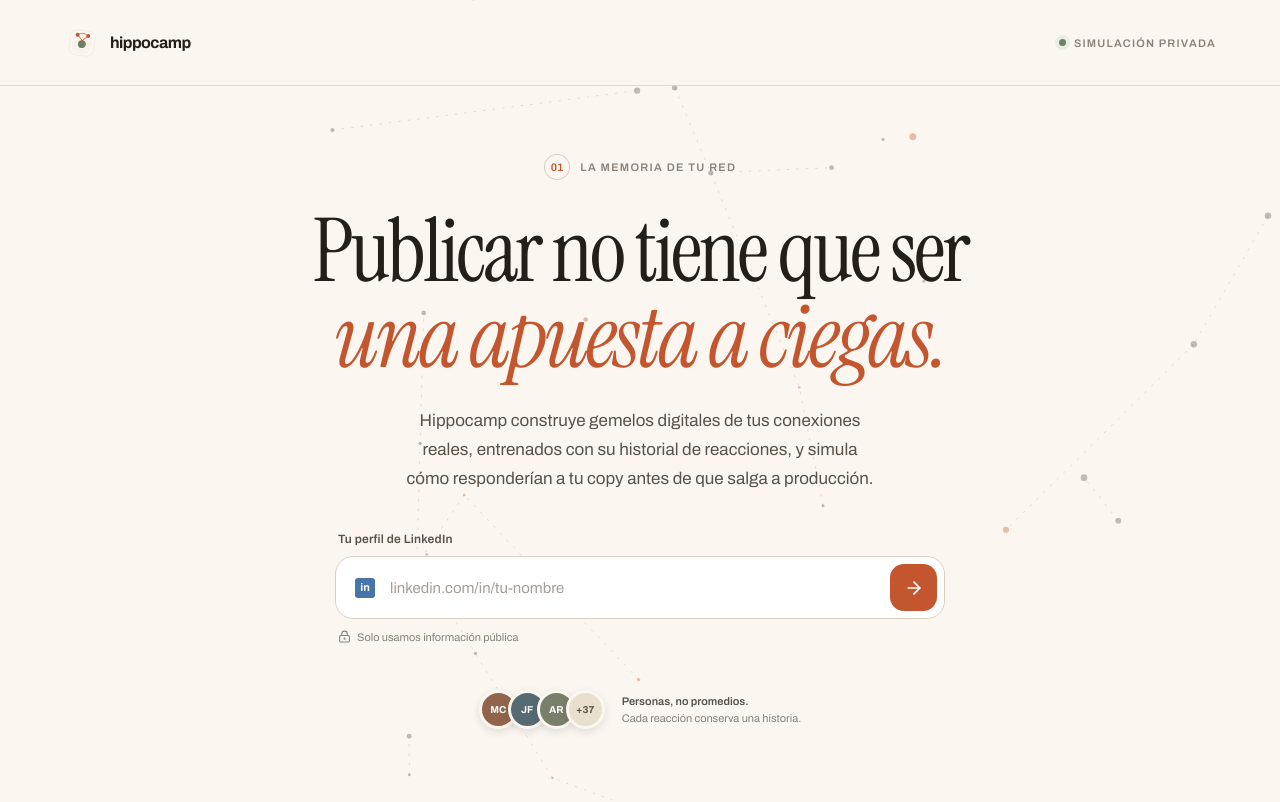
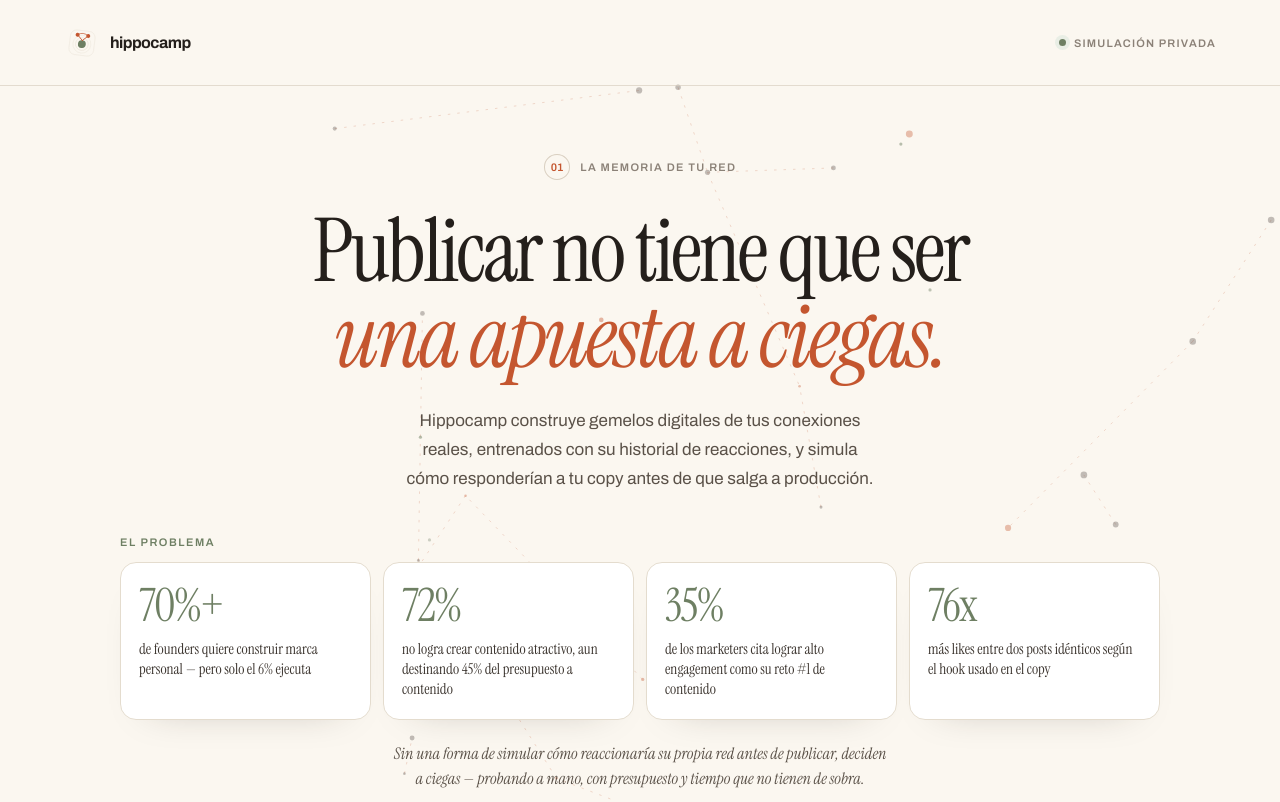
Before and after one commit to 1Nicolas8/PlatanusHack, a React (Vite) app in the folder frontend/: page / in a window 1280 px wide. Shown: the top 802 px of the page. Built offline with nearby package versions, Linux system fonts and the light colour scheme; no server answers.

Commit message:
feat(onboarding): mostrar las cifras que respaldan el problema
El jurado y el founder ven en la landing el 70%+, 72%, 35% y 76x, y las mismas cifras van en la ficha del hack.

```diff
--- a/frontend/src/features/onboarding/Onboarding.jsx
+++ b/frontend/src/features/onboarding/Onboarding.jsx
@@ -41,8 +41,39 @@ function Onboarding({ onSubmit, busy, remoteError }) {
           a tu copy antes de que salga a producción.
         </p>
 
+        <section className="evidence reveal reveal--four" aria-label="El problema">
+          <p className="evidence-kicker">El problema</p>
+          <ul className="evidence-grid">
+            <li>
+              <strong>70%+</strong>
+              <p>de founders quiere construir marca personal — pero solo el 6% ejecuta</p>
+            </li>
+            <li>
+              <strong>72%</strong>
+              <p>no logra crear contenido atractivo, aun destinando 45% del presupuesto a contenido</p>
+            </li>
+            <li>
+              <strong>35%</strong>
+              <p>de los marketers cita lograr alto engagement como su reto #1 de contenido</p>
+            </li>
+            <li>
+              <strong>76x</strong>
+              <p>más likes entre dos posts idénticos según el hook usado en el copy</p>
+            </li>
+          </ul>
+          <p className="evidence-note">
+            Sin una forma de simular cómo reaccionaría su propia red antes de
+            publicar, deciden a ciegas — probando a mano, con presupuesto y
+            tiempo que no tienen de sobra.
+          </p>
+          <p className="evidence-source">
+            Fuente: Marketing in Asia — MediaNews4U · HubSpot State of Marketing
+            2026 · Podawaa
+          </p>
+        </section>
+
         <form
-          className="linkedin-form reveal reveal--four"
+          className="linkedin-form reveal reveal--five"
           onSubmit={submit}
           noValidate
         >
--- a/frontend/src/styles.css
+++ b/frontend/src/styles.css
@@ -49,14 +49,25 @@ button { color: inherit; }
 .header-note { display: flex; align-items: center; gap: 8px; color: var(--ink-4); font-size: 11px; font-weight: 600; text-transform: uppercase; letter-spacing: .11em; }
 .status-dot, .live-dot { width: 7px; height: 7px; border-radius: 50%; background: var(--positive); box-shadow: 0 0 0 4px var(--positive-soft); }
 
-.onboarding { min-height: 100vh; position: relative; overflow: hidden; display: flex; flex-direction: column; isolation: isolate; }
-.hero { width: min(860px, calc(100% - 48px)); margin: auto; padding: 68px 0 74px; text-align: center; display: flex; flex-direction: column; align-items: center; position: relative; z-index: 2; }
+.onboarding { min-height: 100vh; position: relative; overflow-x: hidden; display: flex; flex-direction: column; isolation: isolate; }
+.hero { width: min(1040px, calc(100% - 48px)); margin: auto; padding: 68px 0 74px; text-align: center; display: flex; flex-direction: column; align-items: center; position: relative; z-index: 2; }
+.hero h1 { width: min(860px, 100%); }
+.hero-copy, .linkedin-form { width: min(610px, 100%); }
 .eyebrow { display: inline-flex; align-items: center; gap: 10px; color: var(--ink-4); font-size: 11px; line-height: 1; font-weight: 600; letter-spacing: .12em; text-transform: uppercase; }
 .eyebrow span { min-width: 26px; height: 26px; padding: 0 6px; display: grid; place-items: center; border: 1px solid var(--border-strong); border-radius: 50%; color: var(--accent); letter-spacing: 0; }
 .hero h1, .loading-card h1, .copy-studio h1 { font-family: var(--font-display); font-weight: 400; letter-spacing: -.035em; line-height: .98; margin: 28px 0 0; text-wrap: balance; }
 .hero h1 { font-size: clamp(52px, 7vw, 88px); }
 .hero h1 em, .loading-card h1 em, .copy-studio h1 em { color: var(--accent); font-weight: 400; }
 .hero-copy { max-width: 610px; margin: 27px 0 0; color: var(--ink-3); font-size: clamp(15px, 1.5vw, 17px); line-height: 1.7; text-wrap: balance; }
+
+.evidence { width: 100%; margin-top: 42px; text-align: left; }
+.evidence-kicker { margin: 0 0 14px; color: var(--positive); font-size: 11px; font-weight: 600; letter-spacing: .14em; text-transform: uppercase; }
+.evidence-grid { margin: 0; padding: 0; list-style: none; display: grid; grid-template-columns: repeat(4, minmax(0, 1fr)); gap: 12px; }
+.evidence-grid li { padding: 22px 18px 20px; background: var(--card); border: 1px solid var(--border); border-radius: 16px; box-shadow: 0 16px 40px -32px rgba(36, 31, 27, .35); }
+.evidence-grid strong { display: block; color: var(--positive); font-family: var(--font-display); font-size: clamp(34px, 3.6vw, 46px); font-weight: 400; letter-spacing: -.03em; line-height: .9; }
+.evidence-grid p { margin: 12px 0 0; color: var(--ink-2); font-family: var(--font-display); font-size: 15px; line-height: 1.35; }
+.evidence-note { max-width: 760px; margin: 22px auto 0; color: var(--ink-3); font-family: var(--font-display); font-size: 16px; font-style: italic; line-height: 1.55; text-align: center; text-wrap: balance; }
+.evidence-source { margin: 12px 0 0; color: var(--ink-4); font-size: 10px; letter-spacing: .04em; text-align: center; }
 
 .linkedin-form { width: min(610px, 100%); margin-top: 38px; text-align: left; }
 .linkedin-form > label, .composer-label { display: block; margin: 0 0 10px 3px; color: var(--ink-3); font-size: 12px; font-weight: 600; letter-spacing: .02em; }
@@ -89,7 +100,7 @@ button { color: inherit; }
 .onboarding-footer i { display: block; height: 1px; flex: 1; background: var(--border); }
 
 .reveal { opacity: 0; transform: translateY(14px); animation: reveal .7s cubic-bezier(.2,.75,.25,1) forwards; }
-.reveal--one { animation-delay: .08s; }.reveal--two { animation-delay: .17s; }.reveal--three { animation-delay: .27s; }.reveal--four { animation-delay: .38s; }
+.reveal--one { animation-delay: .08s; }.reveal--two { animation-delay: .17s; }.reveal--three { animation-delay: .27s; }.reveal--four { animation-delay: .38s; }.reveal--five { animation-delay: .5s; }
 @keyframes reveal { to { opacity: 1; transform: translateY(0); } }
 
 .loading-page { min-height: 100vh; background: transparent; }
@@ -376,6 +387,7 @@ button { color: inherit; }
 }
 
 @media (max-width: 860px) {
+  .evidence-grid { grid-template-columns: 1fr 1fr; }
   .workspace-shell, .workspace--report .workspace-shell { width: calc(100% - 32px); padding: 36px 0 60px; }
   .workspace-stage { grid-template-columns: 1fr; row-gap: 20px; }
   .workspace-hero { display: contents; }
@@ -392,6 +404,7 @@ button { color: inherit; }
 @media (max-width: 600px) {
   .site-header { height: 70px; padding: 0 20px; }.header-note { font-size: 9px; }.header-note span + * { display: none; }
   .hero { width: calc(100% - 36px); padding: 48px 0 52px; }.hero h1 { font-size: 49px; }.hero-copy { font-size: 14px; }
+  .evidence-grid { grid-template-columns: 1fr; gap: 8px; }.evidence-grid li { padding: 16px 16px 14px; display: grid; grid-template-columns: auto 1fr; gap: 12px; align-items: center; }.evidence-grid strong { font-size: 32px; }.evidence-grid p { margin: 0; font-size: 14px; }.evidence-note { font-size: 14px; }
   .linkedin-form { margin-top: 30px; }.input-shell { min-height: 58px; padding-left: 14px; gap: 9px; }.input-shell input { font-size: 13px; }.input-shell button { width: 43px; height: 43px; }
   .form-foot { align-items: flex-start; flex-direction: column; gap: 8px; }.portrait-row { margin-top: 37px; }
   .onboarding-footer { display: none; }
```
Also changed, not shown: 2 other files (tests, documents, lock files or other folders).
